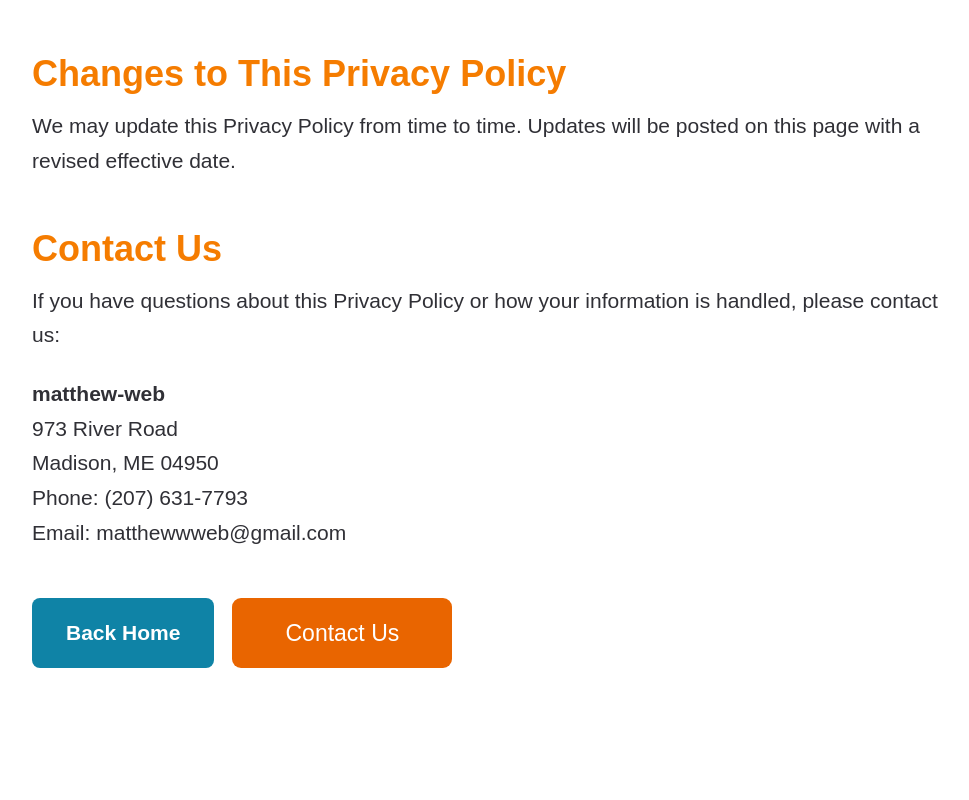
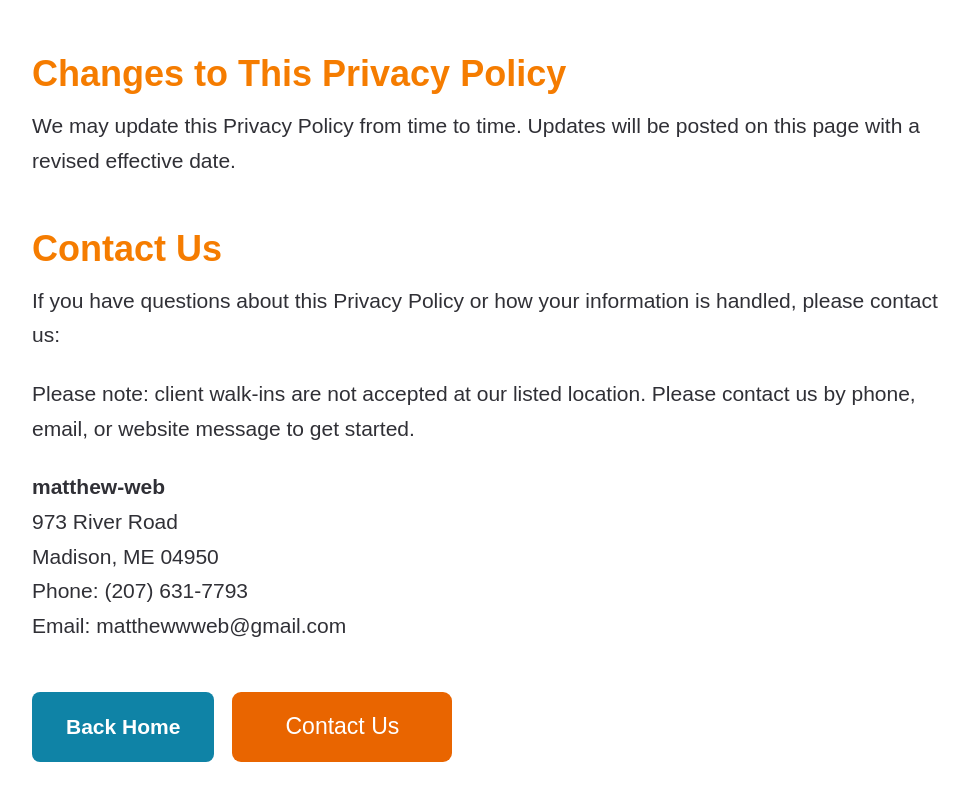
Before and after one commit to matthewwweb-art/matthew-web-com, a Next.js app: page /privacy-policy in a window 1280 px wide. Shown: the part 3439-4239 px from the top of the page, without its empty margins (142-1111 px from the left). Before the commit the page ends 4197 px from the top, so only its background shows below. Built offline with nearby package versions, Linux system fonts and the light colour scheme.

Commit message:
Fix footer social icons and update privacy policy

```diff
--- a/app/privacy-policy/page.js
+++ b/app/privacy-policy/page.js
@@ -154,6 +154,11 @@ export default function PrivacyPolicyPage() {
           </p>
 
           <p>
+            Please note: client walk-ins are not accepted at our listed location.
+            Please contact us by phone, email, or website message to get started.
+          </p>
+
+          <p>
             <strong>matthew-web</strong>
             <br />
             973 River Road
```
